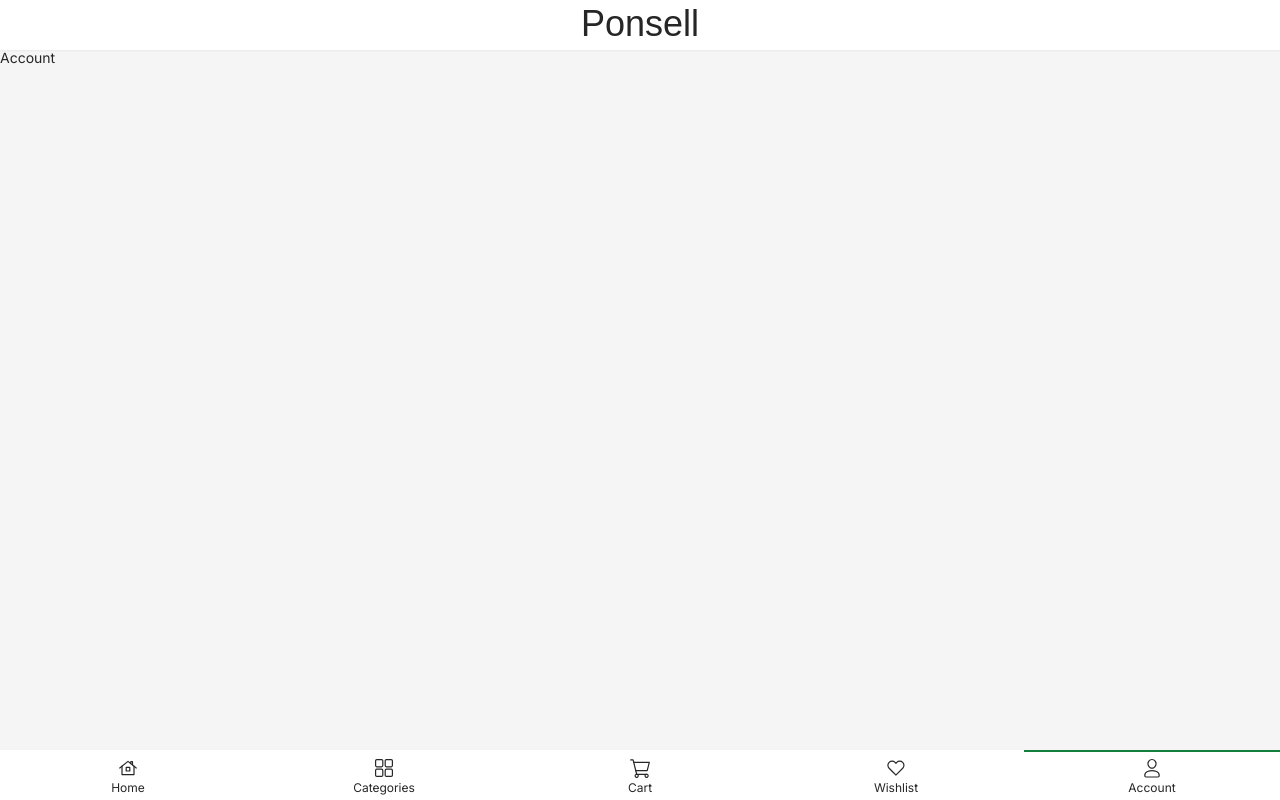
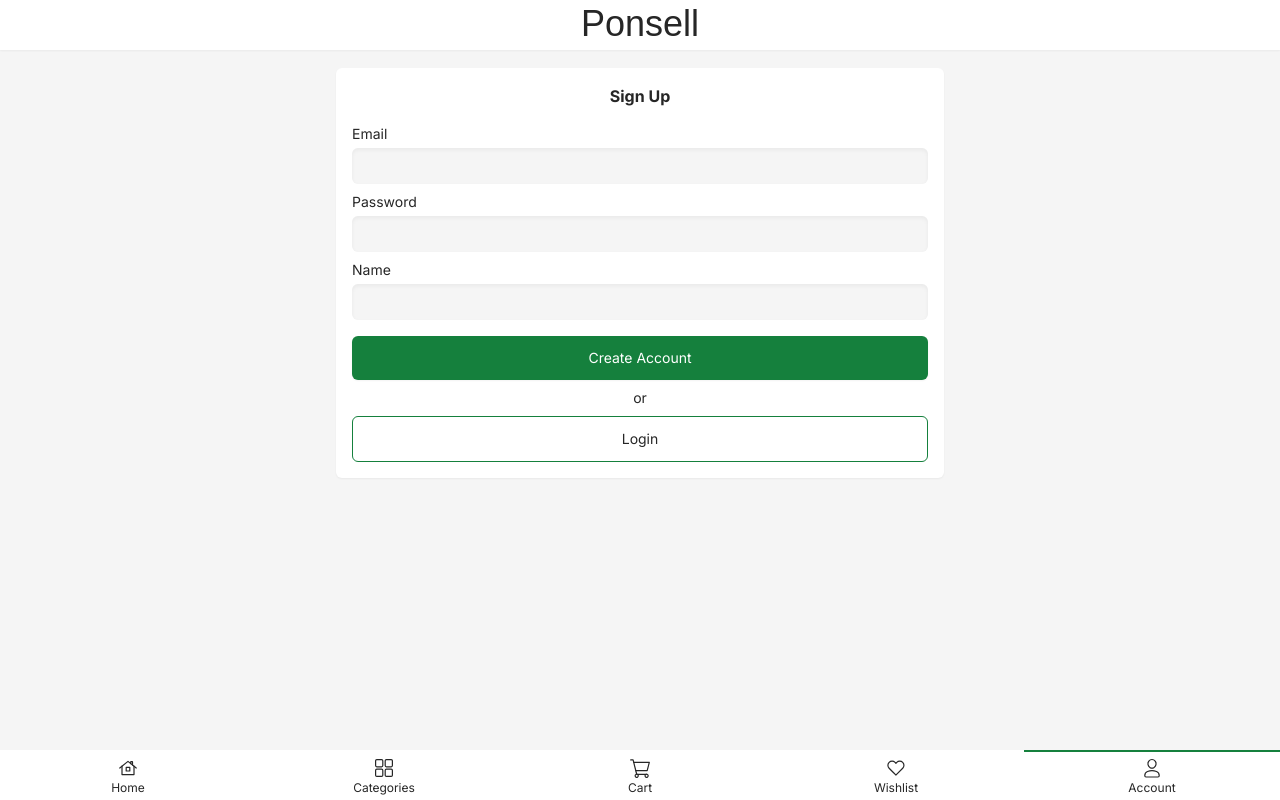
Before and after one commit to mochamadboval/ponsell, a Next.js app: page /account in a window 1280 px wide. Built offline with nearby package versions, Linux system fonts and the light colour scheme; a web font is replaced by a local one.

Commit message:
Show sign up form

```diff
--- /dev/null
+++ b/components/UI/FormInput.js
@@ -0,0 +1,21 @@
+import { forwardRef } from "react";
+
+const FormInput = forwardRef(function FormInput(props, ref) {
+  const { label, name, type } = props;
+
+  return (
+    <div className="flex flex-col gap-1">
+      <label htmlFor={label}>{name}</label>
+      <input
+        type={type}
+        id={label}
+        className="bg-neutral-100 px-3 py-2 rounded-md shadow-inner"
+        minLength={type === "password" ? "8" : ""}
+        ref={ref}
+        required
+      />
+    </div>
+  );
+});
+
+export default FormInput;
--- a/package.json
+++ b/package.json
@@ -10,6 +10,7 @@
   },
   "dependencies": {
     "@next/font": "13.1.1",
+    "bcryptjs": "^2.4.3",
     "eslint": "8.31.0",
     "eslint-config-next": "13.1.1",
     "next": "13.1.1",
--- a/pages/account/index.js
+++ b/pages/account/index.js
@@ -1,3 +1,89 @@
+import { useRef, useState } from "react";
+
+import FormInput from "../../components/UI/FormInput";
+
 export default function Account() {
-  return <p>Account</p>;
+  const emailRef = useRef();
+  const nameRef = useRef();
+  const passwordRef = useRef();
+
+  const [invalidMessage, setInvalidMessage] = useState();
+  const [isInvalidInput, setIsInvalidInput] = useState(false);
+  const [isLoginForm, setIsLoginForm] = useState(false);
+
+  const switchFormHandler = () => {
+    setIsLoginForm((prevState) => !prevState);
+  };
+
+  const createNewUserHandler = async (event) => {
+    event.preventDefault();
+
+    setIsInvalidInput(false);
+
+    const email = emailRef.current.value;
+    const name = nameRef.current.value;
+    const password = passwordRef.current.value;
+
+    const response = await fetch("/api/auth/signup", {
+      method: "POST",
+      headers: {
+        "Content-Type": "application/json",
+      },
+      body: JSON.stringify({ email, name, password }),
+    });
+    const data = await response.json();
+
+    if (!data.userId) {
+      setIsInvalidInput(true);
+      setInvalidMessage(data.message);
+    }
+  };
+
+  const loginHandler = (event) => {
+    event.preventDefault();
+
+    setIsInvalidInput(false);
+
+    console.log("OK");
+  };
+
+  return (
+    <div className="max-w-screen-sm mx-auto px-4 py-5">
+      <article className="bg-white p-4 rounded-md shadow-sm">
+        <h2 className="font-bold text-base text-center">
+          {isLoginForm ? "Login" : "Sign Up"}
+        </h2>
+        {isInvalidInput && (
+          <p className="bg-red-200 mt-4 p-2 rounded-md text-center">
+            {invalidMessage}
+          </p>
+        )}
+        <form
+          className="flex flex-col gap-2 pt-4"
+          onSubmit={isLoginForm ? loginHandler : createNewUserHandler}
+        >
+          <FormInput label="email" name="Email" type="email" ref={emailRef} />
+          <FormInput
+            label="password"
+            name="Password"
+            type="password"
+            ref={passwordRef}
+          />
+          {!isLoginForm && (
+            <FormInput label="name" name="Name" type="text" ref={nameRef} />
+          )}
+          <button className="bg-green-700 mt-2 py-3 rounded-md shadow-sm text-white">
+            {isLoginForm ? "Login" : "Create Account"}
+          </button>
+        </form>
+        <p className="pt-2 text-center">or</p>
+        <button
+          className="border border-green-700 mt-2 py-3 rounded-md w-full"
+          onClick={switchFormHandler}
+        >
+          {isLoginForm ? "Sign Up" : "Login"}
+        </button>
+      </article>
+    </div>
+  );
 }
--- /dev/null
+++ b/pages/api/auth/signup.js
@@ -0,0 +1,63 @@
+import { hash } from "bcryptjs";
+
+const firebaseURL =
+  "https://ponsell-default-rtdb.asia-southeast1.firebasedatabase.app";
+
+function checkInvalidInput(email, name, password) {
+  if (!name.trim()) {
+    return "Invalid name. Name cannot be blank!";
+  }
+  if (!email || !email.includes("@")) {
+    return "Invalid email. Email should contain @ symbol!";
+  }
+  if (!password || password.trim().length < 8) {
+    return "Invalid password. Password must be at least 8 characters!";
+  }
+}
+
+async function isUserExists(email) {
+  const response = await fetch(
+    `${firebaseURL}/users.json?orderBy="email"&equalTo="${email}"`
+  );
+  const data = await response.json();
+
+  return data;
+}
+
+async function createNewUser(email, name, password) {
+  const response = await fetch(`${firebaseURL}/users.json`, {
+    method: "POST",
+    headers: {
+      "Content-Type": "application/json",
+    },
+    body: JSON.stringify({ email, name, password }),
+  });
+  const data = await response.json();
+
+  return data;
+}
+
+export default async function handler(req, res) {
+  if (req.method === "POST") {
+    const { email, name, password } = req.body;
+
+    const invalid = checkInvalidInput(email, name, password);
+    if (invalid) {
+      res.status(422).json({ message: invalid });
+      return;
+    }
+
+    const user = await isUserExists(email);
+    if (Object.keys(user).length !== 0) {
+      res.status(422).json({ message: "User already exists!" });
+      return;
+    }
+
+    const hashedPassword = await hash(password, 12);
+    const newUser = await createNewUser(email, name, hashedPassword);
+
+    res
+      .status(201)
+      .json({ message: "New user created!", userId: newUser.name });
+  }
+}
```
Also changed, not shown: 1 other file (tests, documents, lock files or other folders).
